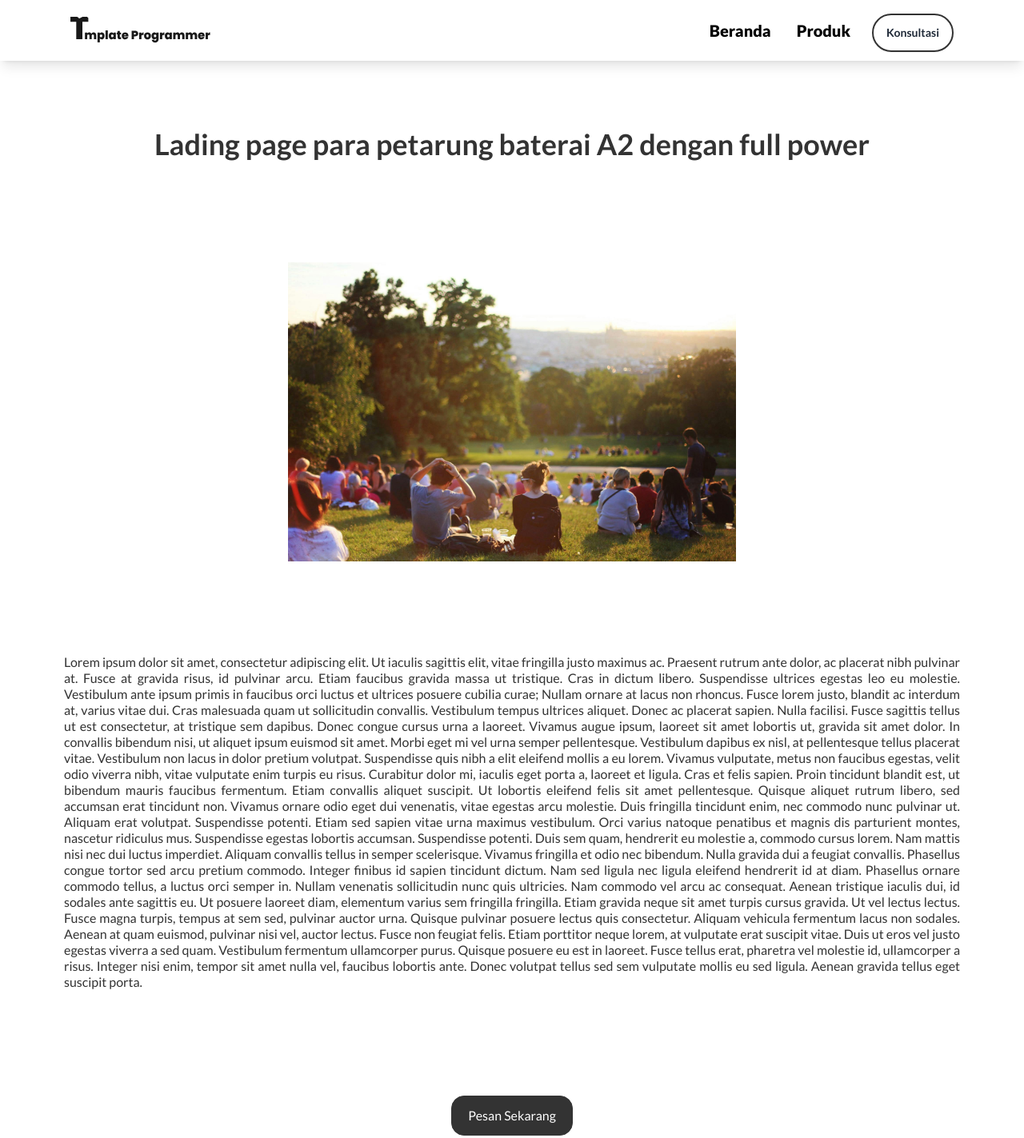
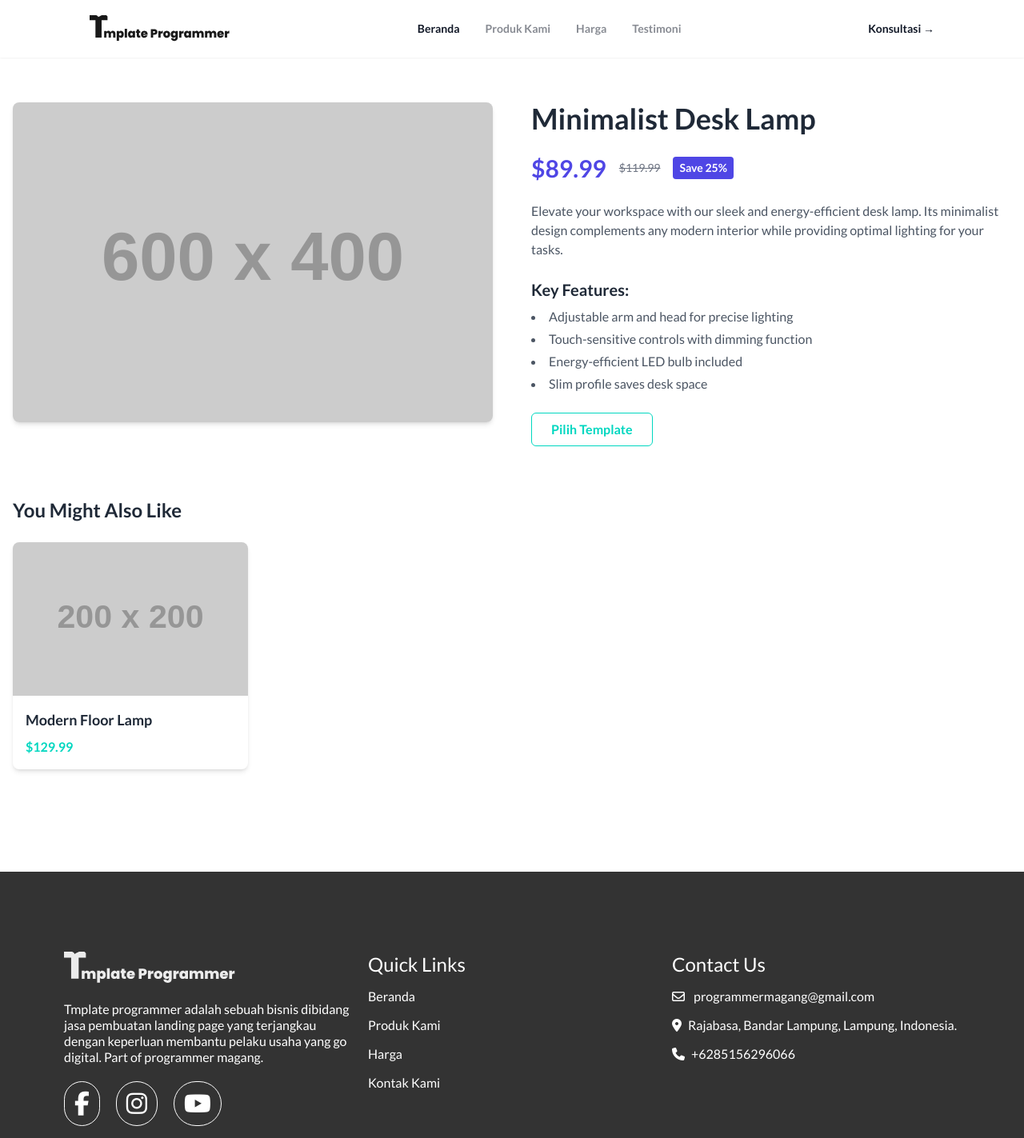
Before and after one commit to dwiajicahyono/Frontend-template-showcase, a website: page src/detail.html in a window 1280 px wide. Shown: the top 1423 px of the page at 80% size. Drawn offline with nearby package versions, Linux system fonts and the light colour scheme; placeholder pictures from the web are drawn by us.

Commit message:
update detail

```diff
--- a/src/detail.html
+++ b/src/detail.html
@@ -14,12 +14,15 @@
     />
   </head>
   <body>
-    <div class="drawer px-0 md:px-20 bg-white shadow-lg fixed top-0 z-50">
+    <div class="drawer px-0 md:px-20 bg-white shadow-sm fixed top-0 z-50">
       <input id="my-drawer-3" type="checkbox" class="drawer-toggle" />
       <div class="drawer-content flex flex-col">
         <!-- Navbar -->
-        <div class="navbar w-full">
-          <div class="flex-1">
+        <div class="navbar w-full flex items-center justify-between lg:px-8">
+          <!-- <div class="flex-1">
+            <img src="./asset/logo.svg" class="w-44 md:w-[214]" />
+          </div> -->
+          <div>
             <img src="./asset/logo.svg" class="w-44 md:w-[214]" />
           </div>
           <div class="hidden flex-none lg:block">
@@ -28,20 +31,46 @@
               <li
                 class="text-xl text-black font-extrabold cursor-pointer hover:text-[#30A9FE]"
               >
-                <a href="index.html">Beranda</a>
+                <a
+                  href="#home"
+                  class="text-sm font-semibold leading-6 text-gray-900"
+                  >Beranda</a
+                >
               </li>
               <li
-                class="text-xl text-black font-extrabold cursor-pointer hover:text-[#30A9FE]"
+                class="text-xl text-[#333333] opacity-50 font-bold cursor-pointer hover:text-[#30A9FE]"
               >
-                <a href="product.html">Produk</a>
+                <a
+                  href="#produk"
+                  class="text-sm font-semibold leading-6 text-gray-900"
+                  >Produk Kami</a
+                >
+              </li>
+              <li
+                class="text-xl text-[#333333] opacity-50 font-bold cursor-pointer hover:text-[#30A9FE]"
+              >
+                <a
+                  href="#harga"
+                  class="text-sm font-semibold leading-6 text-gray-900"
+                  >Harga</a
+                >
+              </li>
+              <li
+                class="text-xl text-[#333333] opacity-50 font-bold cursor-pointer hover:text-[#30A9FE]"
+              >
+                <a
+                  href="#testimoni"
+                  class="text-sm font-semibold leading-6 text-gray-900"
+                  >Testimoni</a
+                >
               </li>
             </ul>
-            <button
-              class="btn border-2 border-[#333333] bg-transparent rounded-full hover:bg-[#333333] hover:text-white"
-            >
-              Konsultasi
-            </button>
           </div>
+          <a
+            href="#"
+            class="text-sm font-semibold leading-6 text-gray-900 md:block hidden"
+            >Konsultasi <span aria-hidden="true">&rarr;</span></a
+          >
           <div class="flex-none lg:hidden">
             <label
               for="my-drawer-3"
@@ -76,82 +105,103 @@
           <li
             class="text-xl text-black font-extrabold cursor-pointer hover:text-[#30A9FE]"
           >
-            <a href="index.html">Beranda</a>
+            <a href="#home">Beranda</a>
+          </li>
+          <li
+            class="text-xl text-[#333333] opacity-50 font-bold cursor-pointer hover:text-[#30A9FE]"
+          >
+            <a href="#produk">Produk Kami</a>
+          </li>
+          <li
+            class="text-xl text-[#333333] opacity-50 font-bold cursor-pointer hover:text-[#30A9FE]"
+          >
+            <a href="#harga">Harga</a>
+          </li>
+          <li
+            class="text-xl text-[#333333] opacity-50 font-bold cursor-pointer hover:text-[#30A9FE]"
+          >
+            <a href="#testimoni">Testimoni</a>
+          </li>
+          <li
+            class="border-2 border-[#333333] bg-transparent py-1 px-3 md:px-5 rounded-full hover:bg-[#333333] hover:text-white font-medium md:font-semibold"
+          >
+            <a>Konsultasi</a>
           </li>
         </ul>
       </div>
     </div>
-    <main>
-      <section class="p-4 md:p-20 my-20 min-h-screen">
-        <h1
-          class="font-semibold text-[#333333] text-2xl md:text-4xl text-center"
-        >
-          Lading page para petarung baterai A2 dengan full power
-        </h1>
-        <div class="flex justify-center mt-10 mb-12 md:mt-32 md:mb-24">
-          <img src="./asset/detail.jpg" class="w-full md:w-6/12" />
+    <main class="flex-grow container mx-auto px-4 py-32">
+      <div class="flex flex-col lg:flex-row gap-12">
+        <!-- Product Image and Gallery -->
+        <div class="lg:w-1/2 space-y-4">
+          <div class="bg-white rounded-lg shadow-md overflow-hidden">
+            <img
+              src="https://placehold.co/600x400"
+              alt="Minimalist Desk Lamp"
+              class="w-full h-auto object-cover"
+            />
+          </div>
         </div>
-        <p
-          class="font-normal text-[#333333] text-base leading-tight py-3 md:py-5 text-justify"
-        >
-          Lorem ipsum dolor sit amet, consectetur adipiscing elit. Ut iaculis
-          sagittis elit, vitae fringilla justo maximus ac. Praesent rutrum ante
-          dolor, ac placerat nibh pulvinar at. Fusce at gravida risus, id
-          pulvinar arcu. Etiam faucibus gravida massa ut tristique. Cras in
-          dictum libero. Suspendisse ultrices egestas leo eu molestie.
-          Vestibulum ante ipsum primis in faucibus orci luctus et ultrices
-          posuere cubilia curae; Nullam ornare at lacus non rhoncus. Fusce lorem
-          justo, blandit ac interdum at, varius vitae dui. Cras malesuada quam
-          ut sollicitudin convallis. Vestibulum tempus ultrices aliquet. Donec
-          ac placerat sapien. Nulla facilisi. Fusce sagittis tellus ut est
-          consectetur, at tristique sem dapibus. Donec congue cursus urna a
-          laoreet. Vivamus augue ipsum, laoreet sit amet lobortis ut, gravida
-          sit amet dolor. In convallis bibendum nisi, ut aliquet ipsum euismod
-          sit amet. Morbi eget mi vel urna semper pellentesque. Vestibulum
-          dapibus ex nisl, at pellentesque tellus placerat vitae. Vestibulum non
-          lacus in dolor pretium volutpat. Suspendisse quis nibh a elit eleifend
-          mollis a eu lorem. Vivamus vulputate, metus non faucibus egestas,
-          velit odio viverra nibh, vitae vulputate enim turpis eu risus.
-          Curabitur dolor mi, iaculis eget porta a, laoreet et ligula. Cras et
-          felis sapien. Proin tincidunt blandit est, ut bibendum mauris faucibus
-          fermentum. Etiam convallis aliquet suscipit. Ut lobortis eleifend
-          felis sit amet pellentesque. Quisque aliquet rutrum libero, sed
-          accumsan erat tincidunt non. Vivamus ornare odio eget dui venenatis,
-          vitae egestas arcu molestie. Duis fringilla tincidunt enim, nec
-          commodo nunc pulvinar ut. Aliquam erat volutpat. Suspendisse potenti.
-          Etiam sed sapien vitae urna maximus vestibulum. Orci varius natoque
-          penatibus et magnis dis parturient montes, nascetur ridiculus mus.
-          Suspendisse egestas lobortis accumsan. Suspendisse potenti. Duis sem
-          quam, hendrerit eu molestie a, commodo cursus lorem. Nam mattis nisi
-          nec dui luctus imperdiet. Aliquam convallis tellus in semper
-          scelerisque. Vivamus fringilla et odio nec bibendum. Nulla gravida dui
-          a feugiat convallis. Phasellus congue tortor sed arcu pretium commodo.
-          Integer finibus id sapien tincidunt dictum. Nam sed ligula nec ligula
-          eleifend hendrerit id at diam. Phasellus ornare commodo tellus, a
-          luctus orci semper in. Nullam venenatis sollicitudin nunc quis
-          ultricies. Nam commodo vel arcu ac consequat. Aenean tristique iaculis
-          dui, id sodales ante sagittis eu. Ut posuere laoreet diam, elementum
-          varius sem fringilla fringilla. Etiam gravida neque sit amet turpis
-          cursus gravida. Ut vel lectus lectus. Fusce magna turpis, tempus at
-          sem sed, pulvinar auctor urna. Quisque pulvinar posuere lectus quis
-          consectetur. Aliquam vehicula fermentum lacus non sodales. Aenean at
-          quam euismod, pulvinar nisi vel, auctor lectus. Fusce non feugiat
-          felis. Etiam porttitor neque lorem, at vulputate erat suscipit vitae.
-          Duis ut eros vel justo egestas viverra a sed quam. Vestibulum
-          fermentum ullamcorper purus. Quisque posuere eu est in laoreet. Fusce
-          tellus erat, pharetra vel molestie id, ullamcorper a risus. Integer
-          nisi enim, tempor sit amet nulla vel, faucibus lobortis ante. Donec
-          volutpat tellus sed sem vulputate mollis eu sed ligula. Aenean gravida
-          tellus eget suscipit porta.
-        </p>
 
-        <div class="flex items-center justify-center mt-10 md:mt-28">
-          <a
-            class="kustom-neu px-5 py-3 bg-[#333333] hover:scale-105 text-white border border-[#333333] hover:bg-white hover:text-[#333333] hover:border-orange-400 rounded-2xl cursor-pointer"
-            >Pesan Sekarang</a
-          >
+        <!-- Product Details -->
+        <div class="lg:w-1/2 space-y-6">
+          <h1 class="text-4xl font-bold text-gray-800">Minimalist Desk Lamp</h1>
+          <div class="flex items-center space-x-4">
+            <p class="text-3xl font-bold text-indigo-600">$89.99</p>
+            <span class="text-sm text-gray-500 line-through">$119.99</span>
+            <span
+              class="bg-indigo-600 hover:bg-indigo-500 text-white text-sm font-semibold px-2 py-1 rounded"
+              >Save 25%</span
+            >
+          </div>
+
+          <p class="text-gray-600">
+            Elevate your workspace with our sleek and energy-efficient desk
+            lamp. Its minimalist design complements any modern interior while
+            providing optimal lighting for your tasks.
+          </p>
+          <div class="space-y-2">
+            <h2 class="text-xl font-semibold text-gray-800">Key Features:</h2>
+            <ul class="list-disc list-inside text-gray-600 space-y-1">
+              <li>Adjustable arm and head for precise lighting</li>
+              <li>Touch-sensitive controls with dimming function</li>
+              <li>Energy-efficient LED bulb included</li>
+              <li>Slim profile saves desk space</li>
+            </ul>
+          </div>
+          <div class="flex items-center space-x-4">
+            <a
+              class="border border-accent cursor-pointer text-accent hover:bg-accent hover:text-white font-semibold py-2 px-6 rounded-md transition-colors"
+            >
+              Pilih Template
+            </a>
+          </div>
         </div>
-      </section>
+      </div>
+
+      <!-- Recommended Products -->
+      <div class="mt-16">
+        <h2 class="text-2xl font-bold text-gray-800 mb-6">
+          You Might Also Like
+        </h2>
+        <div class="grid grid-cols-1 sm:grid-cols-2 lg:grid-cols-4 gap-6">
+          <div class="bg-white rounded-lg shadow-md overflow-hidden group">
+            <div class="relative">
+              <img
+                src="https://placehold.co/200x200"
+                alt="Modern Floor Lamp"
+                class="w-full h-48 object-cover transition-opacity"
+              />
+            </div>
+            <div class="p-4">
+              <h3 class="font-semibold text-lg mb-2">Modern Floor Lamp</h3>
+              <div class="flex justify-between items-center">
+                <span class="text-accent font-semibold">$129.99</span>
+              </div>
+            </div>
+          </div>
+        </div>
+      </div>
     </main>
     <footer class="bg-[#333333] p-4 md:p-20">
       <div class="flex flex-col md:flex-row my-5 gap-3 md:gap-5">
```
Also changed, not shown: src/style/output.css, 2 other files.
